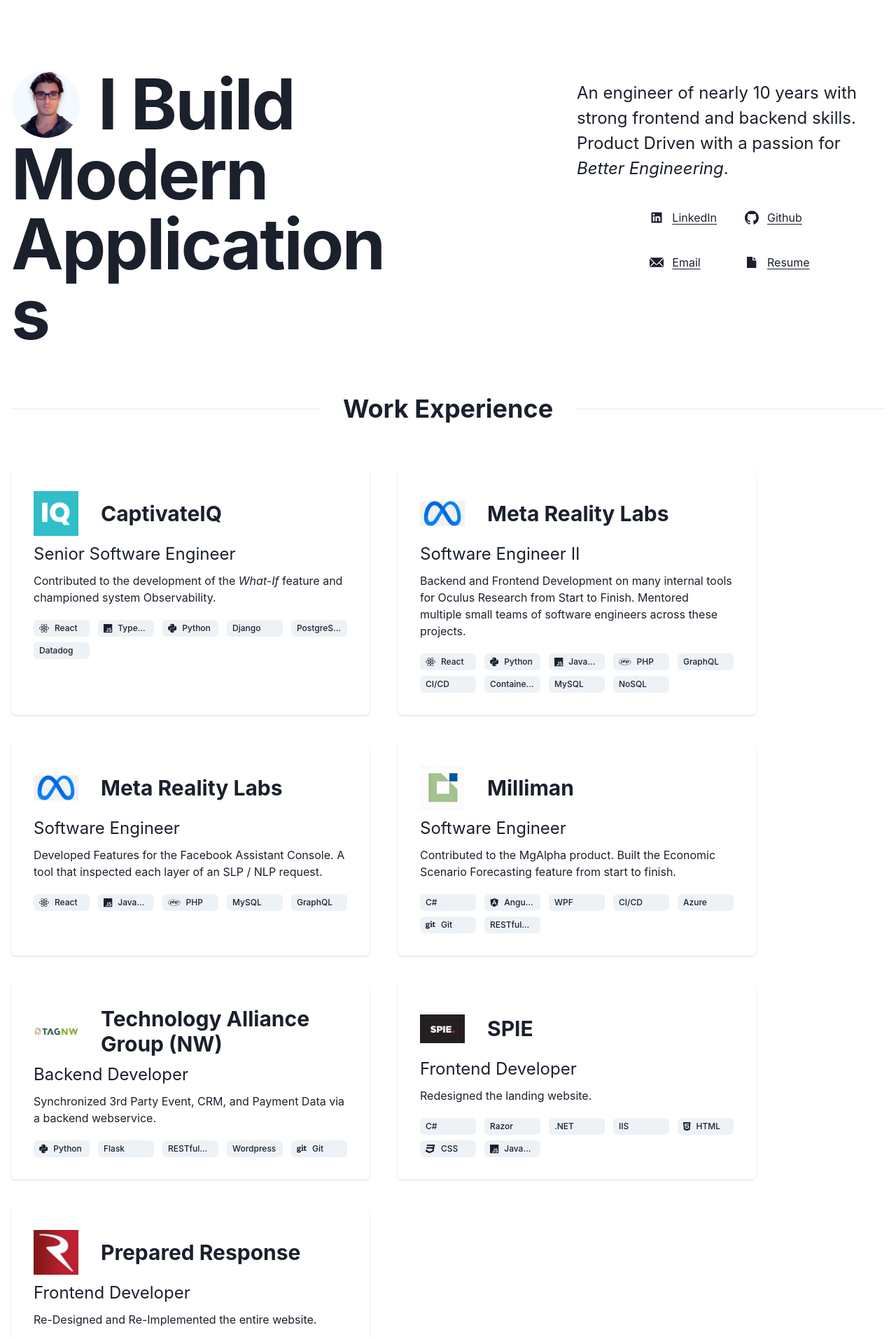
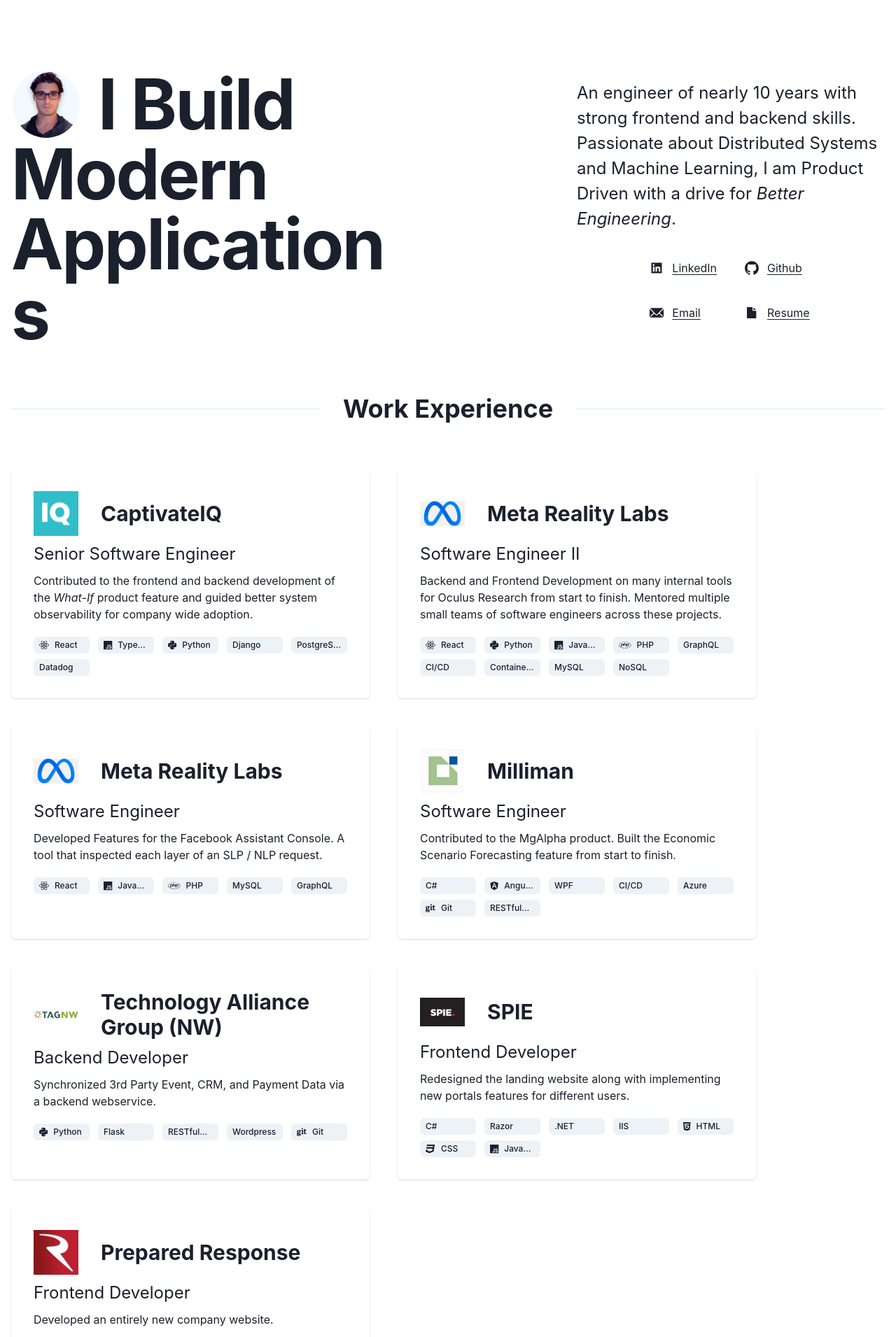
Before and after one commit to mattfinnell/personal_site, a React (Create React App) app: page / in a window 1280 px wide. Shown: the part 549-2460 px from the top of the page at 70% size. Built offline with nearby package versions, Linux system fonts and the light colour scheme.

Commit message:
updated resume, about, and skills cards

```diff
--- a/src/components/Home/About.tsx
+++ b/src/components/Home/About.tsx
@@ -53,7 +53,8 @@ const About: FC<AboutProps> = () => {
       <Box maxWidth={{ lg: "27.5rem" }} marginTop="4">
         <Text fontSize={{ base: "lg", md: "2xl" }}>
           An engineer of nearly 10 years with strong frontend and backend
-          skills. Product Driven with a passion for <i>Better Engineering</i>.
+          skills. Passionate about Distributed Systems and Machine Learning, I
+          am Product Driven with a drive for <i>Better Engineering</i>.
         </Text>
 
         {/* Profile links */}
--- a/src/components/Skills/Skills.tsx
+++ b/src/components/Skills/Skills.tsx
@@ -11,10 +11,16 @@ const Skills: FC<SkillsProps> = () => {
       <SectionDivider>
         <Heading>Skills</Heading>
       </SectionDivider>
-      <SimpleGrid columns={{ lg: 3 }} marginTop={16} spacing={12}>
+      <SimpleGrid columns={{ lg: 2 }} marginTop={16} spacing={12}>
         <SkillsCard title="Frontend Skills" skills={resume.skills.frontend} />
         <SkillsCard title="Backend Skills" skills={resume.skills.backend} />
-        <SkillsCard title="DevOps Skills" skills={resume.skills.devops} />
+      </SimpleGrid>
+      <SimpleGrid columns={{ lg: 2 }} marginTop={16} spacing={12}>
+        <SkillsCard title="Devops Skills" skills={resume.skills.devops} />
+        <SkillsCard
+          title="Supplemental Skills"
+          skills={resume.skills.supplemental}
+        />
       </SimpleGrid>
     </Box>
   );
--- a/src/resume.tsx
+++ b/src/resume.tsx
@@ -27,6 +27,7 @@ type Skills = {
   frontend: Array<Skill>;
   backend: Array<Skill>;
   devops: Array<Skill>;
+  supplemental: Array<Skill>;
 };
 
 type ContactInformationType = {
@@ -83,7 +84,7 @@ const resume: ResumeType = {
       { skillName: "CSS", comfort: 60, experience: 7 },
       { skillName: "Typescript", comfort: 80, experience: 4 },
       { skillName: "Cypress", comfort: 60, experience: 1 },
-      { skillName: "Storybook", comfort: 60, experience: 1 },
+      { skillName: "Storybook", comfort: 70, experience: 1 },
       { skillName: "Responsiveness", comfort: 80, experience: 5 },
       { skillName: "React Query", comfort: 70, experience: 1 },
       { skillName: "REST Clients", comfort: 80, experience: 5 },
@@ -104,10 +105,17 @@ const resume: ResumeType = {
       { skillName: "Linux", comfort: 80, experience: 7 },
       { skillName: "Git", comfort: 90, experience: 7 },
       { skillName: "Github", comfort: 90, experience: 7 },
-      { skillName: "CI/CD", comfort: 70, experience: 5 },
+      { skillName: "CI/CD", comfort: 80, experience: 5 },
       { skillName: "Docker", comfort: 70, experience: 4 },
-      { skillName: "AWS", comfort: 60, experience: 1 },
-      { skillName: "Observability", comfort: 60, experience: 1 },
+      { skillName: "AWS", comfort: 60, experience: 3 },
+      { skillName: "Observability", comfort: 75, experience: 3 },
+    ],
+    supplemental: [
+      { skillName: "Agile Methodologies", comfort: 90, experience: 5 },
+      { skillName: "Presentational Skills", comfort: 90, experience: 10 },
+      { skillName: "Mentorship", comfort: 75, experience: 2 },
+      { skillName: "PyTorch", comfort: 50, experience: 1 },
+      { skillName: "SciKit-Learn", comfort: 60, experience: 2 },
     ],
   },
   jobs: [
@@ -117,8 +125,9 @@ const resume: ResumeType = {
       position: "Senior Software Engineer",
       description: (
         <Text>
-          Contributed to the development of the <i>What-If</i> feature and
-          championed system Observability.
+          Contributed to the frontend and backend development of the{" "}
+          <i>What-If</i> product feature and guided better system observability
+          for company wide adoption.
         </Text>
       ),
       skills: [
@@ -137,7 +146,7 @@ const resume: ResumeType = {
       description: (
         <Text>
           Backend and Frontend Development on many internal tools for Oculus
-          Research from Start to Finish. Mentored multiple small teams of
+          Research from start to finish. Mentored multiple small teams of
           software engineers across these projects.
         </Text>
       ),
@@ -193,16 +202,19 @@ const resume: ResumeType = {
       thumbnail: SPIE,
       company: "SPIE",
       position: "Frontend Developer",
-      description: <Text>Redesigned the landing website.</Text>,
+      description: (
+        <Text>
+          Redesigned the landing website along with implementing new portals
+          features for different users.
+        </Text>
+      ),
       skills: ["C#", "Razor", ".NET", "IIS", "HTML", "CSS", "Javascript"],
     },
     {
       thumbnail: PreparedResponse,
       company: "Prepared Response",
       position: "Frontend Developer",
-      description: (
-        <Text>Re-Designed and Re-Implemented the entire website.</Text>
-      ),
+      description: <Text>Developed an entirely new company website.</Text>,
       skills: ["HTML", "CSS", "Javascript", "git"],
     },
   ],
```
